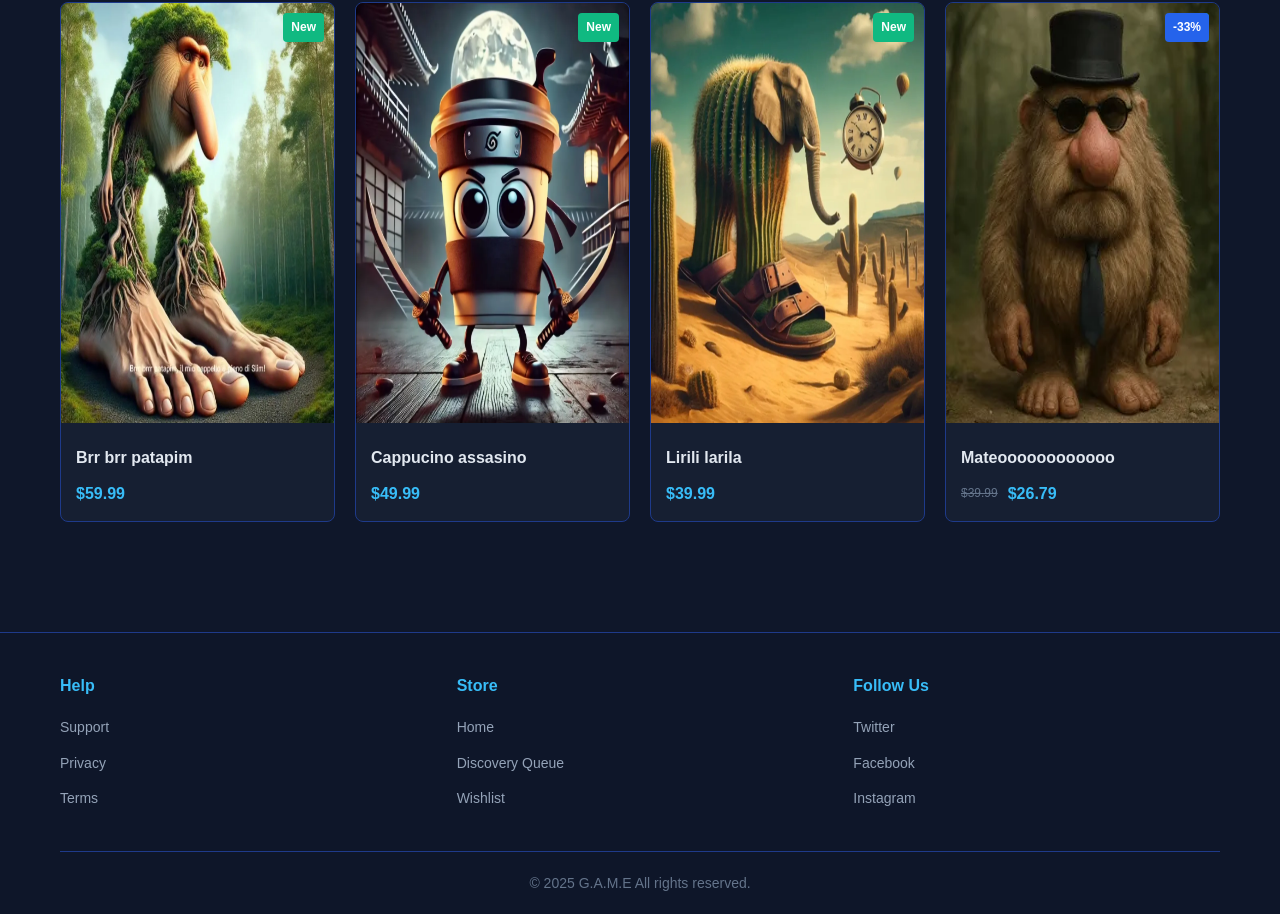
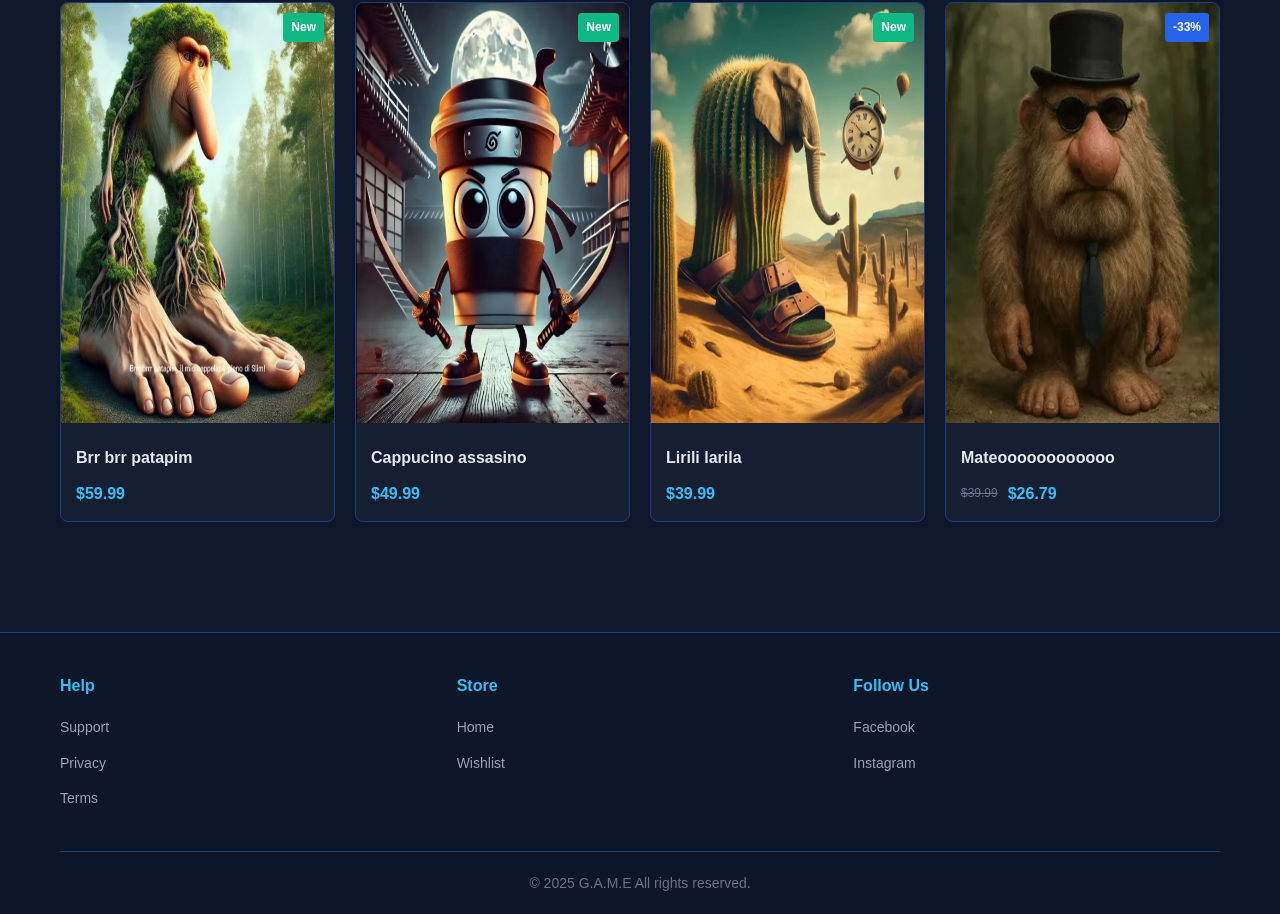
Before and after one commit to Flamxp/game-store, a plain HTML site: page spelbutik slutuppgift/logged in user/index.html in a window 1280 px wide. Shown: the part 1176-2090 px from the top of the page. Drawn offline with Linux system fonts and the light colour scheme.

Commit message:
Update index.html

```diff
--- a/spelbutik slutuppgift/logged in user/index.html
+++ b/spelbutik slutuppgift/logged in user/index.html
@@ -190,14 +190,12 @@
                     <h3>Store</h3>
                     <ul>
                         <li><a href="#">Home</a></li>
-                        <li><a href="#">Discovery Queue</a></li>
                         <li><a href="#">Wishlist</a></li>
                     </ul>
                 </div>
                 <div class="footer-column">
                     <h3>Follow Us</h3>
                     <ul>
-                        <li><a href="#">Twitter</a></li>
                         <li><a href="#">Facebook</a></li>
                         <li><a href="#">Instagram</a></li>
                     </ul>
```
